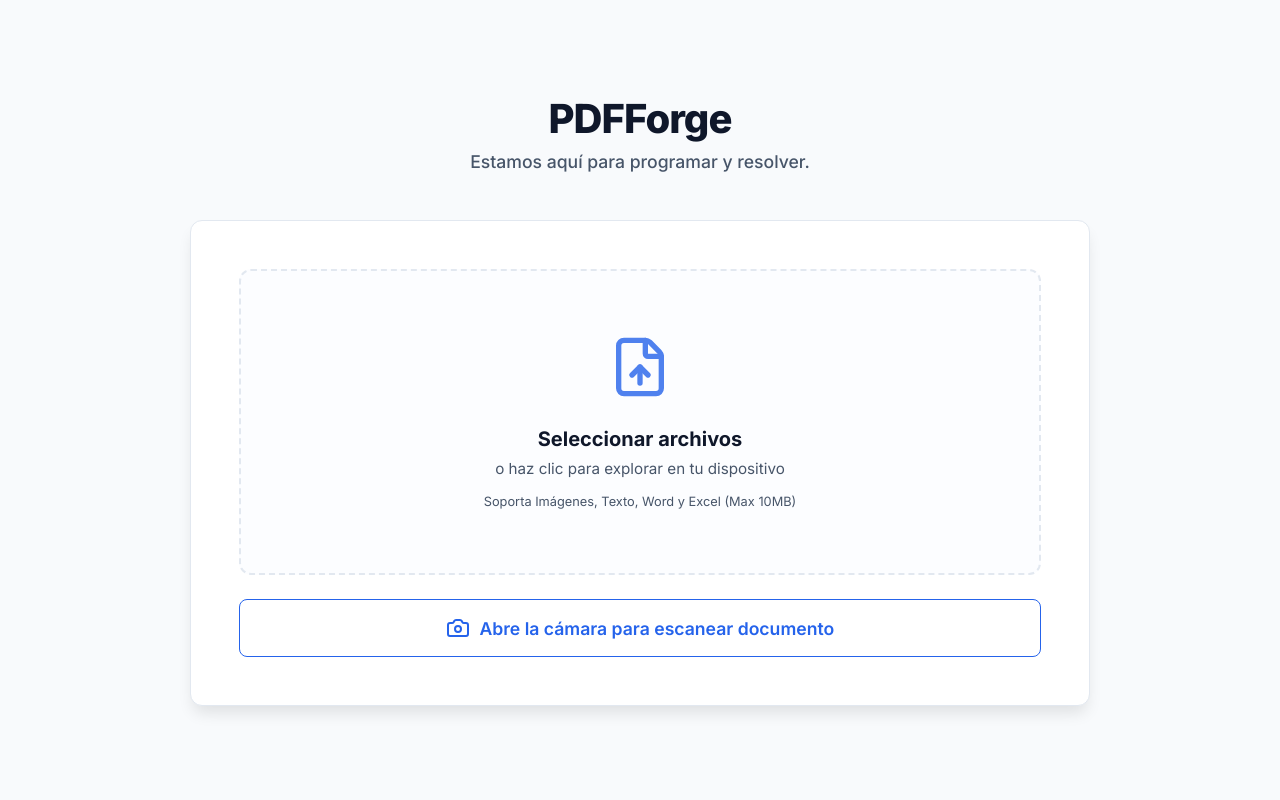
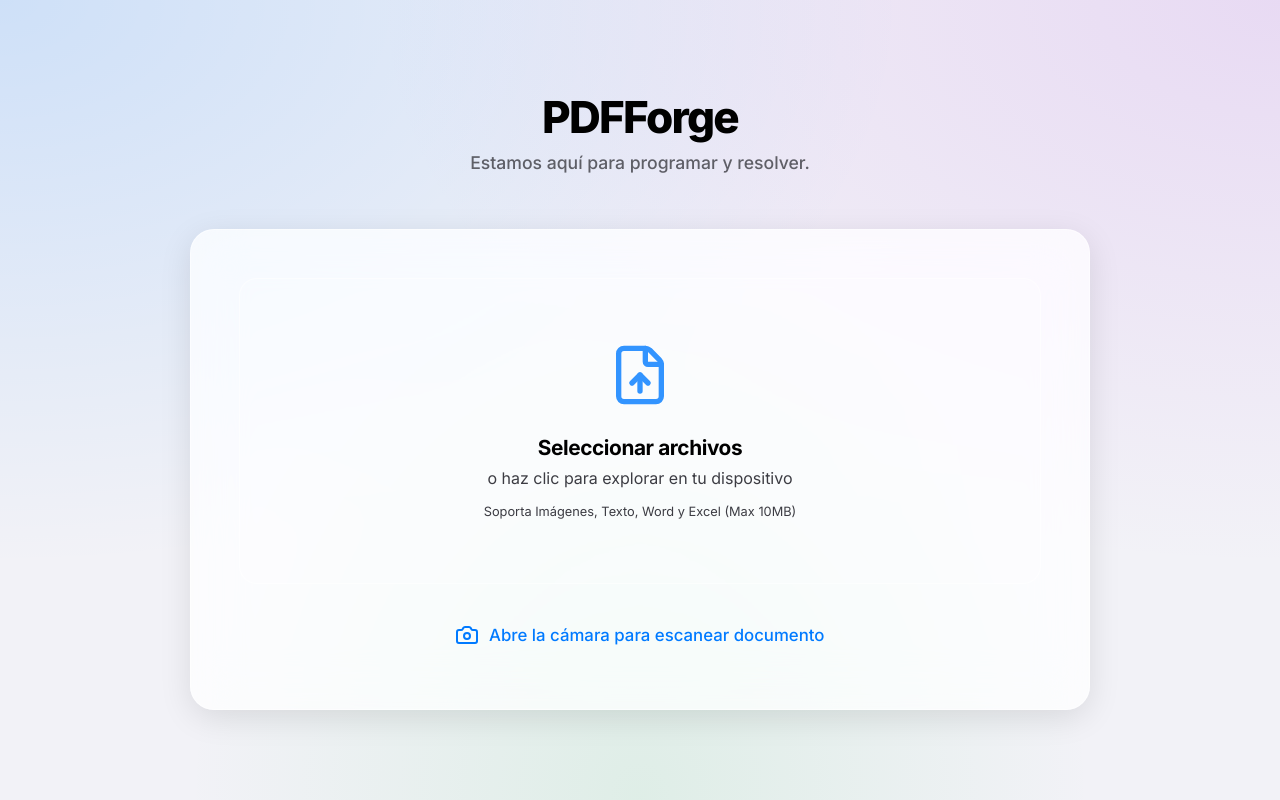
Before and after one commit to YvnPretty/pdf.20, a React (Vite) app in the folder frontend/: page / in a window 1280 px wide. Built offline with nearby package versions, Linux system fonts and the light colour scheme.

Commit message:
transformacion visual a estilo cristal ios glassmorphism

```diff
--- a/frontend/src/index.css
+++ b/frontend/src/index.css
@@ -1,20 +1,19 @@
 @import url('https://fonts.googleapis.com/css2?family=Inter:wght@400;500;600;700;800&display=swap');
 
 :root {
-  /* Formal Enterprise Palette */
-  --bg-main: #f8fafc;
-  --bg-panel: #ffffff;
-  --primary: #0f172a; /* Deep Slate */
-  --primary-accent: #2563eb; /* Professional Blue */
-  --success: #059669;
-  --error: #dc2626;
-  --text-main: #0f172a;
-  --text-muted: #475569;
-  --border: #e2e8f0;
-  --radius: 12px;
-  --shadow-sm: 0 1px 2px 0 rgb(0 0 0 / 0.05);
-  --shadow-md: 0 4px 6px -1px rgb(0 0 0 / 0.1);
-  --shadow-lg: 0 10px 15px -3px rgb(0 0 0 / 0.1);
+  /* iOS Crystal Palette */
+  --primary-accent: #007aff; /* Apple Blue */
+  --success: #34c759;
+  --error: #ff3b30;
+  --text-main: #000000;
+  --text-muted: #3c3c43;
+  --radius: 18px;
+
+  /* Glassmorphism Variables */
+  --glass-bg: rgba(255, 255, 255, 0.75);
+  --glass-border: rgba(255, 255, 255, 0.5);
+  --glass-blur: blur(25px) saturate(180%);
+  --shadow-ios: 0 8px 32px 0 rgba(0, 0, 0, 0.1);
 
   font-family: 'Inter', system-ui, -apple-system, sans-serif;
   -webkit-font-smoothing: antialiased;
@@ -22,11 +21,11 @@
 
 @media (prefers-color-scheme: dark) {
   :root {
-    --bg-main: #020617;
-    --bg-panel: #0f172a;
-    --text-main: #f8fafc;
-    --text-muted: #94a3b8;
-    --border: #1e293b;
+    --text-main: #ffffff;
+    --text-muted: #ebebf5;
+    --glass-bg: rgba(28, 28, 30, 0.65);
+    --glass-border: rgba(255, 255, 255, 0.1);
+    --shadow-ios: 0 8px 32px 0 rgba(0, 0, 0, 0.4);
   }
 }
 
@@ -37,13 +36,27 @@
 }
 
 body {
-  background: var(--bg-main);
-  color: var(--text-main);
   min-height: 100vh;
   display: flex;
   justify-content: center;
   align-items: center;
   padding: 1rem;
+  background-color: #f2f2f7;
+  /* Ambient Mesh Gradient (iOS Wallpaper Style) */
+  background-image:
+    radial-gradient(at 0% 0%, rgba(0, 122, 255, 0.15) 0px, transparent 50%),
+    radial-gradient(at 100% 0%, rgba(175, 82, 222, 0.15) 0px, transparent 50%),
+    radial-gradient(at 50% 100%, rgba(52, 199, 89, 0.1) 0px, transparent 50%);
+  background-attachment: fixed;
+}
+
+@media (prefers-color-scheme: dark) {
+  body {
+    background-color: #000000;
+    background-image:
+      radial-gradient(at 0% 0%, rgba(10, 132, 255, 0.2) 0px, transparent 50%),
+      radial-gradient(at 100% 0%, rgba(191, 90, 242, 0.15) 0px, transparent 50%);
+  }
 }
 
 #root {
@@ -53,34 +66,33 @@ body {
 
 header {
   text-align: center;
-  margin-bottom: 3rem;
+  margin-bottom: 3.5rem;
 }
 
 h1 {
-  font-size: 2.5rem;
+  font-size: 2.75rem;
   font-weight: 800;
-  color: var(--primary);
-  letter-spacing: -0.025em;
+  color: var(--text-main);
+  letter-spacing: -0.04em;
   margin-bottom: 0.5rem;
-}
-
-@media (prefers-color-scheme: dark) {
-  h1 { color: #f8fafc; }
 }
 
 .subtitle {
   color: var(--text-muted);
   font-weight: 500;
   font-size: 1.1rem;
+  opacity: 0.8;
 }
 
-/* Formal Container */
+/* Glass Panels */
 .converter-container {
-  background: var(--bg-panel);
-  border: 1px solid var(--border);
-  border-radius: var(--radius);
+  background: var(--glass-bg);
+  backdrop-filter: var(--glass-blur);
+  -webkit-backdrop-filter: var(--glass-blur);
+  border: 1px solid var(--glass-border);
+  border-radius: 24px;
   padding: 3rem;
-  box-shadow: var(--shadow-lg);
+  box-shadow: var(--shadow-ios);
   display: flex;
   flex-direction: column;
   gap: 3rem;
@@ -94,44 +106,45 @@ h1 {
 }
 
 .dropzone {
-  border: 2px dashed var(--border);
+  border: 1px solid var(--glass-border);
   border-radius: var(--radius);
   padding: 4rem 2rem;
   text-align: center;
   cursor: pointer;
-  transition: all 0.2s ease;
-  background: rgba(37, 99, 235, 0.01);
+  transition: all 0.3s cubic-bezier(0.19, 1, 0.22, 1);
+  background: rgba(255, 255, 255, 0.1);
 }
 
 .dropzone:hover {
-  border-color: var(--primary-accent);
-  background: rgba(37, 99, 235, 0.04);
+  background: rgba(255, 255, 255, 0.2);
+  transform: scale(1.01);
 }
 
 .drop-icon {
-  font-size: 3.5rem;
+  font-size: 4rem;
   color: var(--primary-accent);
   margin-bottom: 1.5rem;
 }
 
 .dropzone-text {
-  font-size: 1.25rem;
+  font-size: 1.3rem;
   font-weight: 700;
+  letter-spacing: -0.02em;
   margin-bottom: 0.5rem;
 }
 
 .dropzone-subtext {
   color: var(--text-muted);
-  font-size: 0.95rem;
+  font-size: 1rem;
 }
 
 /* Buttons */
 .btn {
   font-family: inherit;
   font-weight: 600;
-  font-size: 1rem;
-  padding: 0.8rem 1.6rem;
-  border-radius: 8px;
+  font-size: 1.05rem;
+  padding: 0.9rem 1.8rem;
+  border-radius: 14px;
   cursor: pointer;
   transition: all 0.2s ease;
   display: inline-flex;
@@ -146,58 +159,49 @@ h1 {
   color: white;
 }
 
-.btn-primary:hover {
-  background: #1d4ed8;
-  box-shadow: 0 4px 12px rgba(37, 99, 235, 0.2);
+.btn-primary:active {
+  transform: scale(0.96);
+  opacity: 0.8;
 }
 
 .btn-secondary {
-  background: transparent;
-  color: var(--text-main);
-  border: 1px solid var(--border);
+  background: rgba(255, 255, 255, 0.1);
+  color: var(--primary-accent);
+  backdrop-filter: var(--glass-blur);
+  -webkit-backdrop-filter: var(--glass-blur);
+  border: 1px solid var(--glass-border);
 }
 
 .btn-secondary:hover {
-  background: #f1f5f9;
-  border-color: #94a3b8;
-}
-
-@media (prefers-color-scheme: dark) {
-  .btn-secondary:hover { background: #1e293b; border-color: #475569; }
+  background: rgba(255, 255, 255, 0.2);
 }
 
 .btn-camera {
   background: transparent;
   color: var(--primary-accent);
-  border: 1px solid var(--primary-accent);
-  width: 100%;
-  padding: 1rem;
-  font-size: 1.1rem;
+  border: none;
+  font-weight: 500;
 }
 
 .btn-camera:hover {
-  background: rgba(37, 99, 235, 0.05);
+  text-decoration: underline;
 }
 
-/* Status Panels */
+/* Status Cards */
 .status-card {
   padding: 1.5rem;
-  border-radius: 8px;
-  border: 1px solid var(--border);
-  background: #f8fafc;
+  border-radius: 14px;
+  background: rgba(255, 255, 255, 0.1);
+  border: 1px solid var(--glass-border);
   display: flex;
   flex-direction: column;
   gap: 1rem;
 }
 
-@media (prefers-color-scheme: dark) {
-  .status-card { background: #020617; }
-}
-
 .progress-bar-container {
-  height: 6px;
-  background: var(--border);
-  border-radius: 3px;
+  height: 5px;
+  background: rgba(255, 255, 255, 0.2);
+  border-radius: 10px;
   overflow: hidden;
 }
 
@@ -205,10 +209,10 @@ h1 {
   height: 100%;
   background: var(--primary-accent);
   width: 100%;
-  animation: loading 2s infinite ease-in-out;
+  animation: loading-ios 2s infinite ease-in-out;
 }
 
-@keyframes loading {
+@keyframes loading-ios {
   0% { transform: translateX(-100%); }
   100% { transform: translateX(100%); }
 }
@@ -217,60 +221,65 @@ h1 {
 .modal-overlay {
   position: fixed;
   inset: 0;
-  background: rgba(15, 23, 42, 0.8);
-  backdrop-filter: blur(4px);
+  background: rgba(0, 0, 0, 0.4);
+  backdrop-filter: blur(10px);
+  -webkit-backdrop-filter: blur(10px);
   z-index: 1000;
   display: flex;
-  align-items: center;
+  align-items: final; /* iOS Sheet Style */
   justify-content: center;
-  padding: 2rem;
+  padding: 1.5rem;
 }
 
 .modal-content {
-  background: var(--bg-panel);
-  border-radius: 12px;
+  background: var(--glass-bg);
+  backdrop-filter: var(--glass-blur);
+  -webkit-backdrop-filter: var(--glass-blur);
+  border-radius: 28px;
   width: 100%;
-  max-width: 1000px;
-  height: 90vh;
+  max-width: 1050px;
+  height: 85vh;
   display: flex;
   flex-direction: column;
-  box-shadow: var(--shadow-lg);
+  box-shadow: 0 20px 44px rgba(0, 0, 0, 0.2);
   overflow: hidden;
+  border: 1px solid var(--glass-border);
+  animation: slideUp 0.5s cubic-bezier(0.19, 1, 0.22, 1);
+}
+
+@keyframes slideUp {
+  from { transform: translateY(100%); }
+  to { transform: translateY(0); }
 }
 
 .modal-header {
-  padding: 1.5rem;
-  border-bottom: 2px solid var(--border);
+  padding: 1.25rem 1.5rem;
+  border-bottom: 1px solid var(--glass-border);
   display: flex;
   justify-content: space-between;
   align-items: center;
 }
 
 .modal-header h2 {
-  font-size: 1.25rem;
-  font-weight: 800;
+  font-size: 1.15rem;
+  font-weight: 700;
 }
 
 .modal-body {
   flex: 1;
-  background: #000; /* Dark background for professional focus */
+  background: #000;
   display: flex;
-}
-
-@media (prefers-color-scheme: dark) {
-  .modal-body { background: #000; }
 }
 
 .pdf-preview-frame {
   width: 100%;
   height: 100%;
   border: none;
-  display: block;
 }
 
 .modal-footer {
   padding: 1.5rem;
-  border-top: 2px solid var(--border);
+  border-top: 1px solid var(--glass-border);
   display: flex;
   justify-content: space-between;
   align-items: center;
@@ -284,7 +293,7 @@ h1 {
 
 /* History */
 .history-container {
-  border-top: 1px solid var(--border);
+  border-top: 1px solid var(--glass-border);
   padding-top: 2rem;
 }
 
@@ -292,26 +301,28 @@ h1 {
   display: flex;
   align-items: center;
   gap: 1rem;
-  padding: 1rem;
-  border: 1px solid var(--border);
-  border-radius: 8px;
+  padding: 1.25rem;
+  border-radius: 18px;
   margin-bottom: 1rem;
-  background: white;
+  background: rgba(255, 255, 255, 0.4);
+  border: 1px solid var(--glass-border);
+  transition: background 0.2s;
 }
 
 @media (prefers-color-scheme: dark) {
-  .history-card { background: #0f172a; }
+  .history-card { background: rgba(255, 255, 255, 0.05); }
 }
 
 .history-card:hover {
-  border-color: var(--primary-accent);
+  background: rgba(255, 255, 255, 0.6);
 }
 
 /* Responsive */
 @media (max-width: 768px) {
-  .converter-container { padding: 1.5rem; }
-  .modal-overlay { padding: 0; }
-  .modal-content { height: 100dvh; border-radius: 0; }
+  .converter-container { padding: 1.5rem; border-radius: 20px; }
+  .modal-overlay { padding: 0.5rem; align-items: flex-end; }
+  .modal-content { height: 92vh; border-radius: 32px 32px 0 0; }
   .modal-footer { flex-direction: column; align-items: stretch; }
-  .modal-actions { flex-direction: column; }
+  .modal-actions { flex-direction: column-reverse; }
+  .btn { width: 100%; }
 }
```
